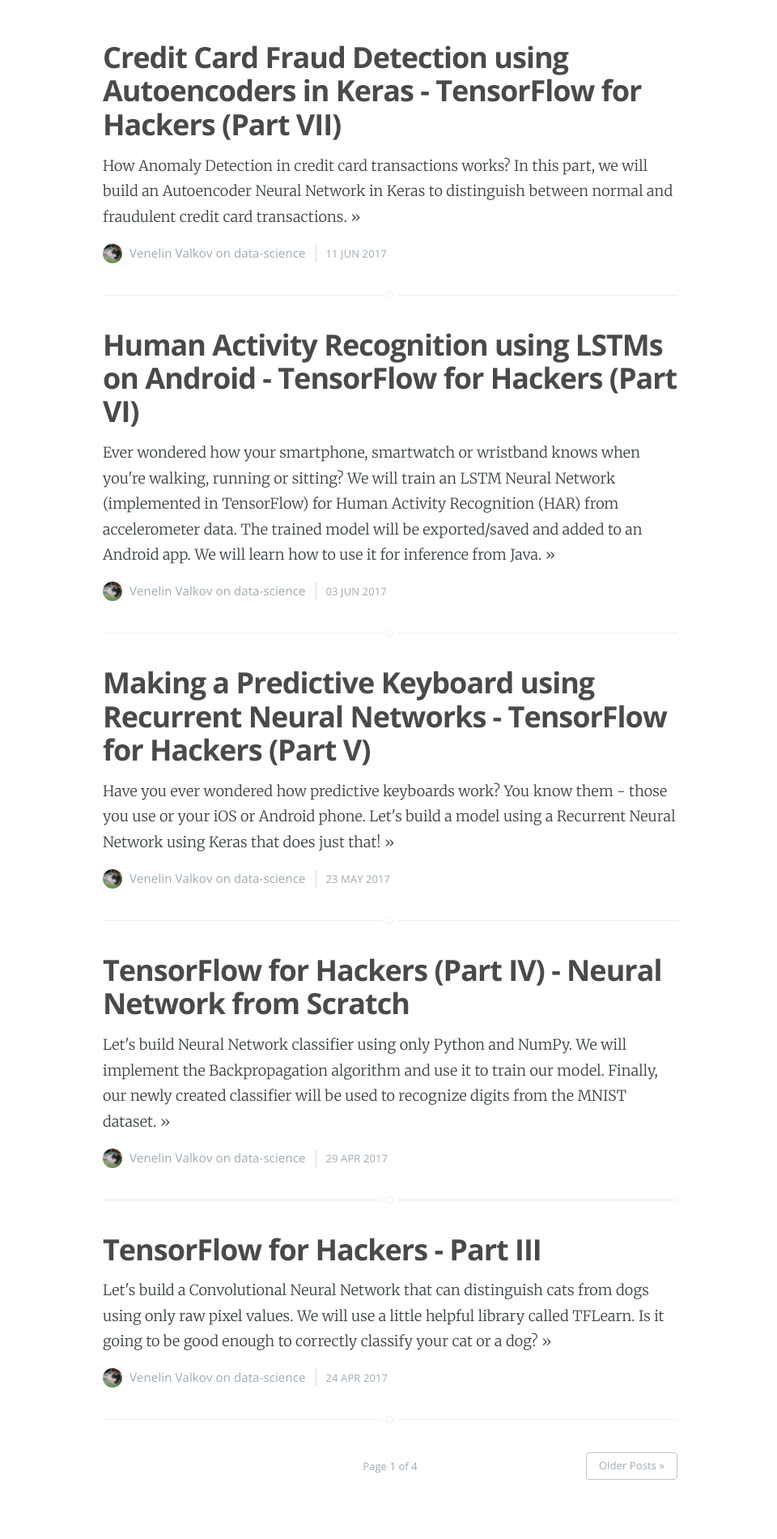
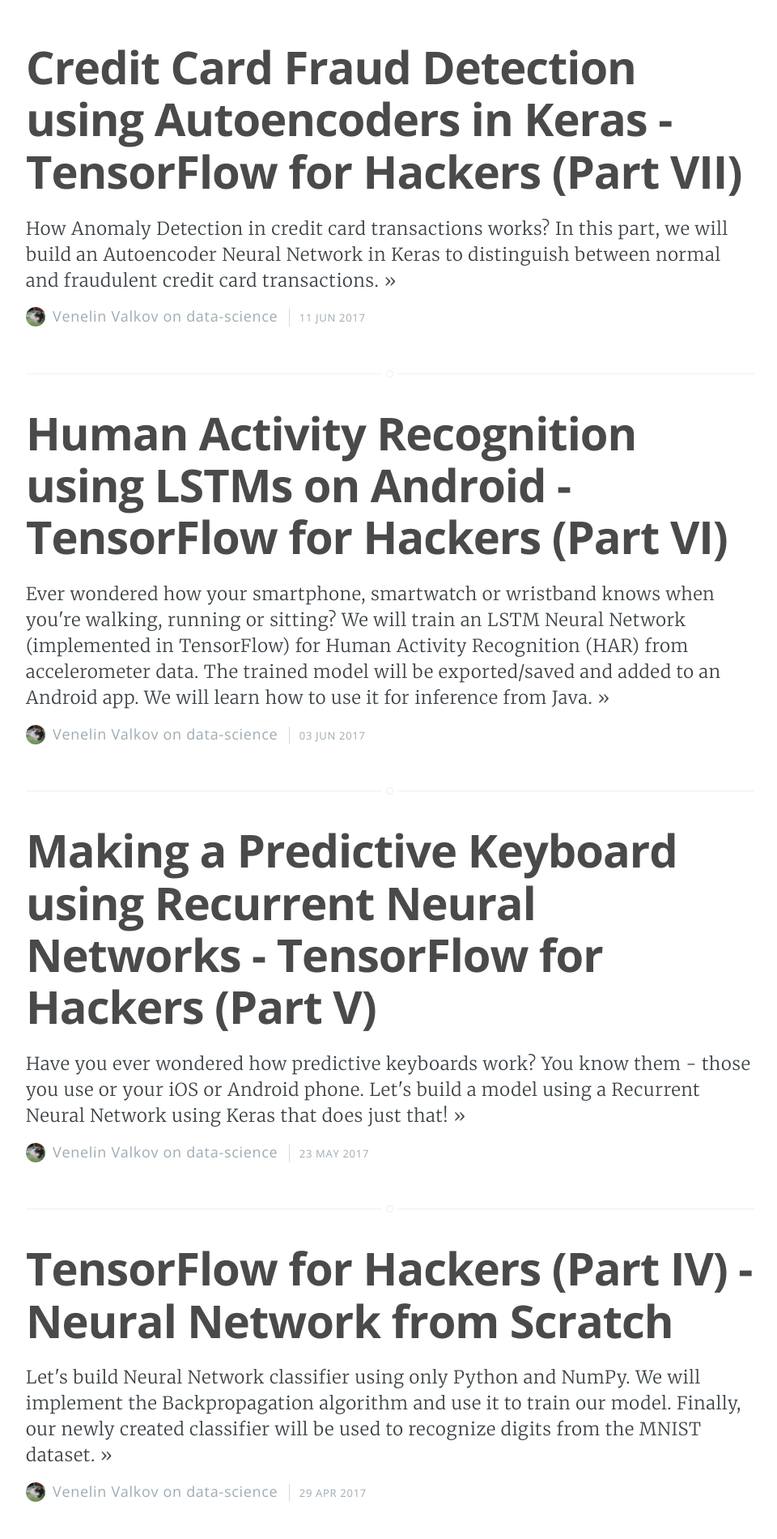
Before and after one commit to andybala/curiousily.github.com, a Jekyll site: the page built from index.html, in a window 1280 px wide. Shown: the part 900-2800 px from the top of the page at 81% size, without its empty margins (158-1118 px from the left). Built offline with Jekyll 4.4.1, drawn with Linux system fonts in a browser that asks for light colours; the list of posts is cut into pages by our own code.

Commit message:
Change font styling for desktop

```diff
--- a/assets/css/main.scss
+++ b/assets/css/main.scss
@@ -12,7 +12,6 @@
 @import
 	"syntax"
 ;
-
 
 .center {
     text-align: center;
--- a/assets/css/screen.css
+++ b/assets/css/screen.css
@@ -717,12 +717,15 @@
 .post {
     position: relative;
     width: 80%;
-    max-width: 710px;
+    max-width: 900px;
+    font-size: 2.2rem;
     margin: 4rem auto;
     padding-bottom: 4rem;
     border-bottom: #EBF2F6 1px solid;
     word-break: break-word;
     hyphens: auto;
+    line-height: 3.2rem;
+    letter-spacing: 0.07rem;
 }
 
 /* Add a little circle in the middle of the border-bottom on our .post
@@ -745,7 +748,7 @@
 }
 
 body:not(.post-template) .post-title {
-    font-size: 3.6rem;
+    font-size: 5.6rem;
 }
 
 .post-title a {
@@ -764,9 +767,9 @@
 
 .post-meta {
     display: block;
-    margin: 1.75rem 0 0 0;
+    margin: 1.75rem 0 1.75rem  0;
     font-family: "Open Sans", sans-serif;
-    font-size: 1.5rem;
+    font-size: 1.8rem;
     line-height: 2.2rem;
     color: #9EABB3;
 }
@@ -1465,7 +1468,7 @@
         height: 30%;
     }
 
-    .archive-template .main-header {
+    .rchive-template .main-header {
         max-height: 20%;
         min-height: 160px;
         padding: 10% 0;
```
